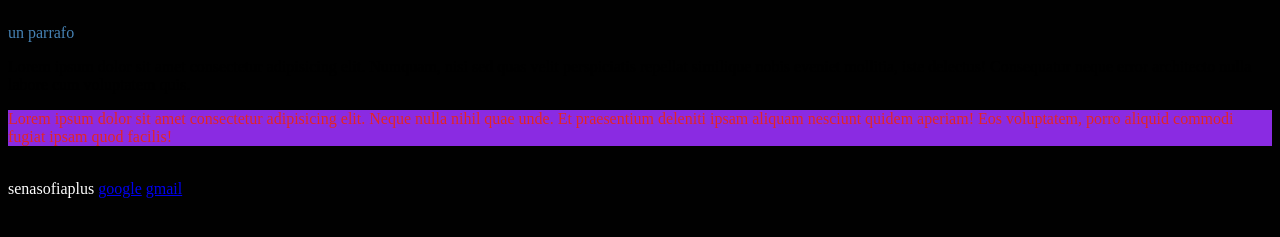
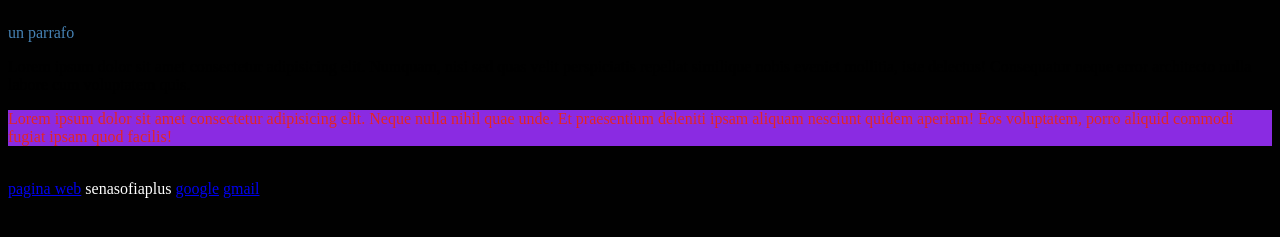
Before and after one commit to michellxleon/css, a plain HTML site: page index.html in a window 1280 px wide. Shown: the part 259-496 px from the top of the page. Drawn offline with Linux system fonts and the light colour scheme.

Commit message:
trabajo1

```diff
--- a/index.html
+++ b/index.html
@@ -27,6 +27,7 @@
     </p>
     <br>
     <nav>
+      <a href="disenos.html">pagina web</a>
       <a href="https://oferta.senasofiaplus.edu.co/">senasofiaplus</a>
       <a href="https://www.google.com/?hl=es">google</a>
       <a href="https://www.google.com/intl/es-419/gmail/about/">gmail</a>
```
